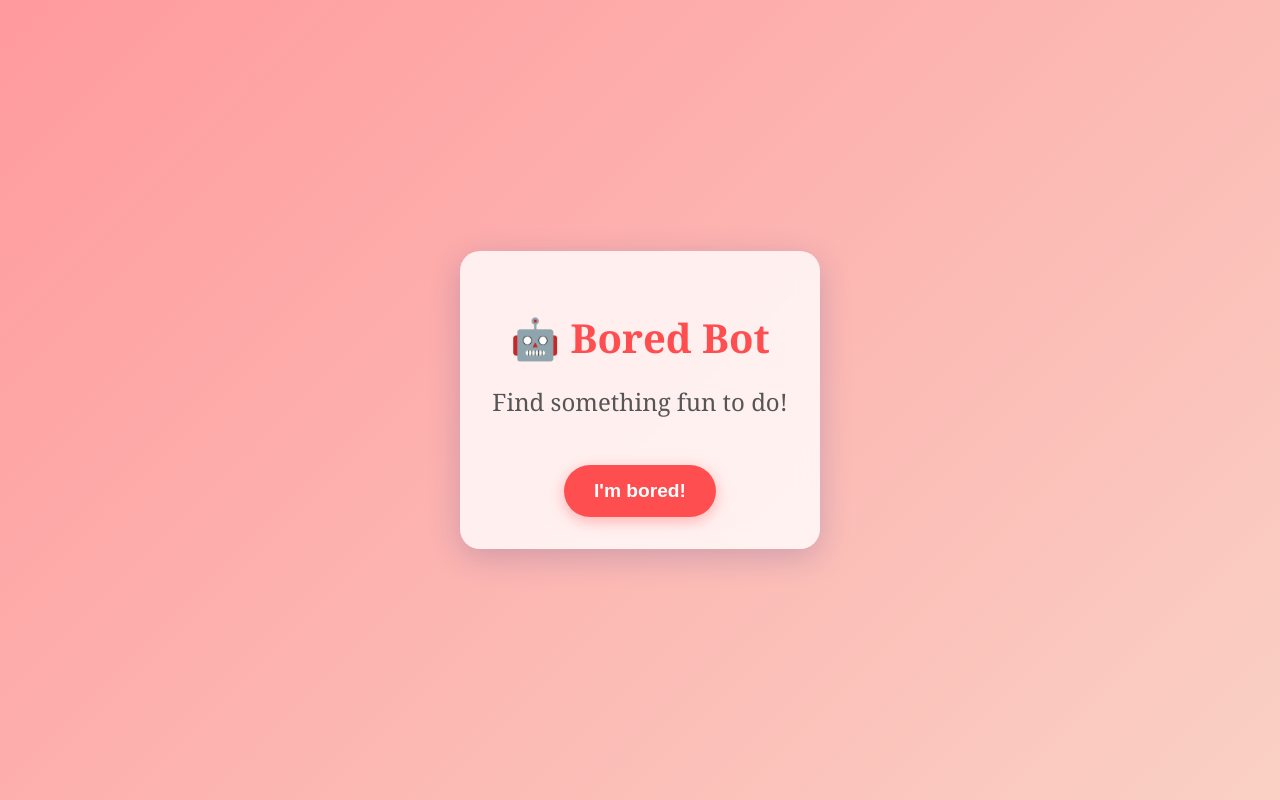
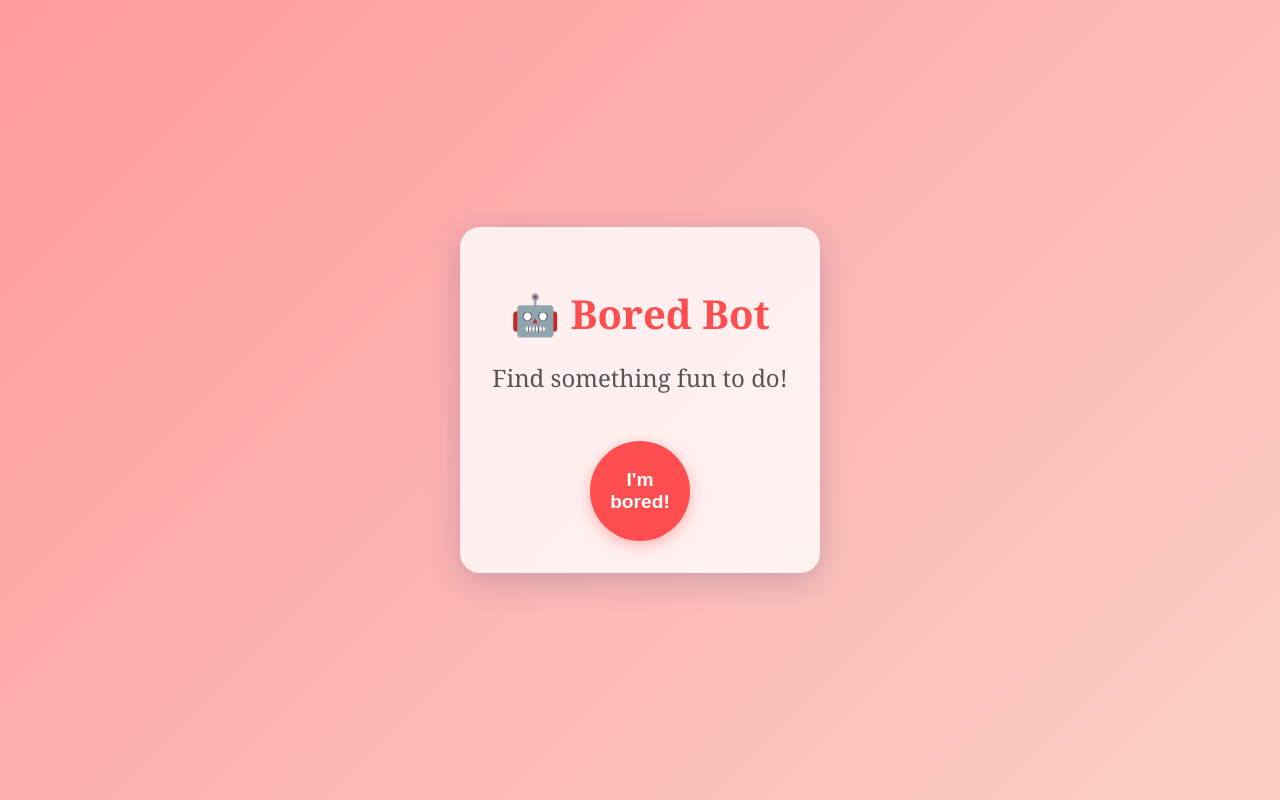
Before and after one commit to Anuska86/bored-bot, a plain HTML site: page index.html in a window 1280 px wide. Drawn offline with Linux system fonts and the light colour scheme.

Commit message:
Update index.css

```diff
--- a/index.css
+++ b/index.css
@@ -40,13 +40,14 @@ h2 {
 /*BUTTON*/
 
 button {
+  height: 100px;
+  width: 100px;
   background-color: #ff4e50;
   color: white;
   border: none;
-  padding: 15px 30px;
   font-size: 1.2rem;
   font-weight: bold;
-  border-radius: 50px;
+  border-radius: 50%;
   cursor: pointer;
   transition: transform 0.2s, background-color 0.2s;
   box-shadow: 0 4px 15px rgba(255, 78, 80, 0.4);
```
